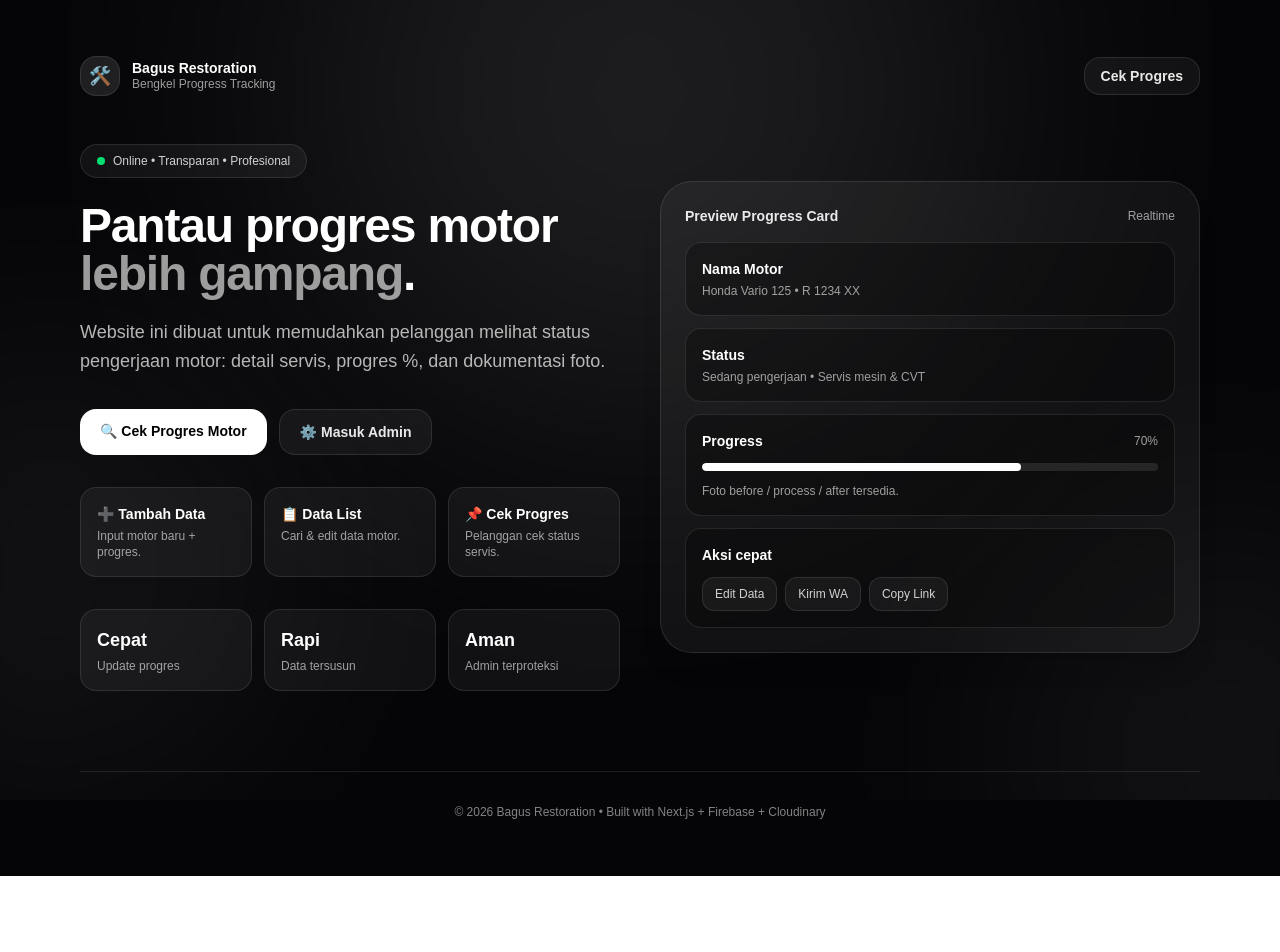
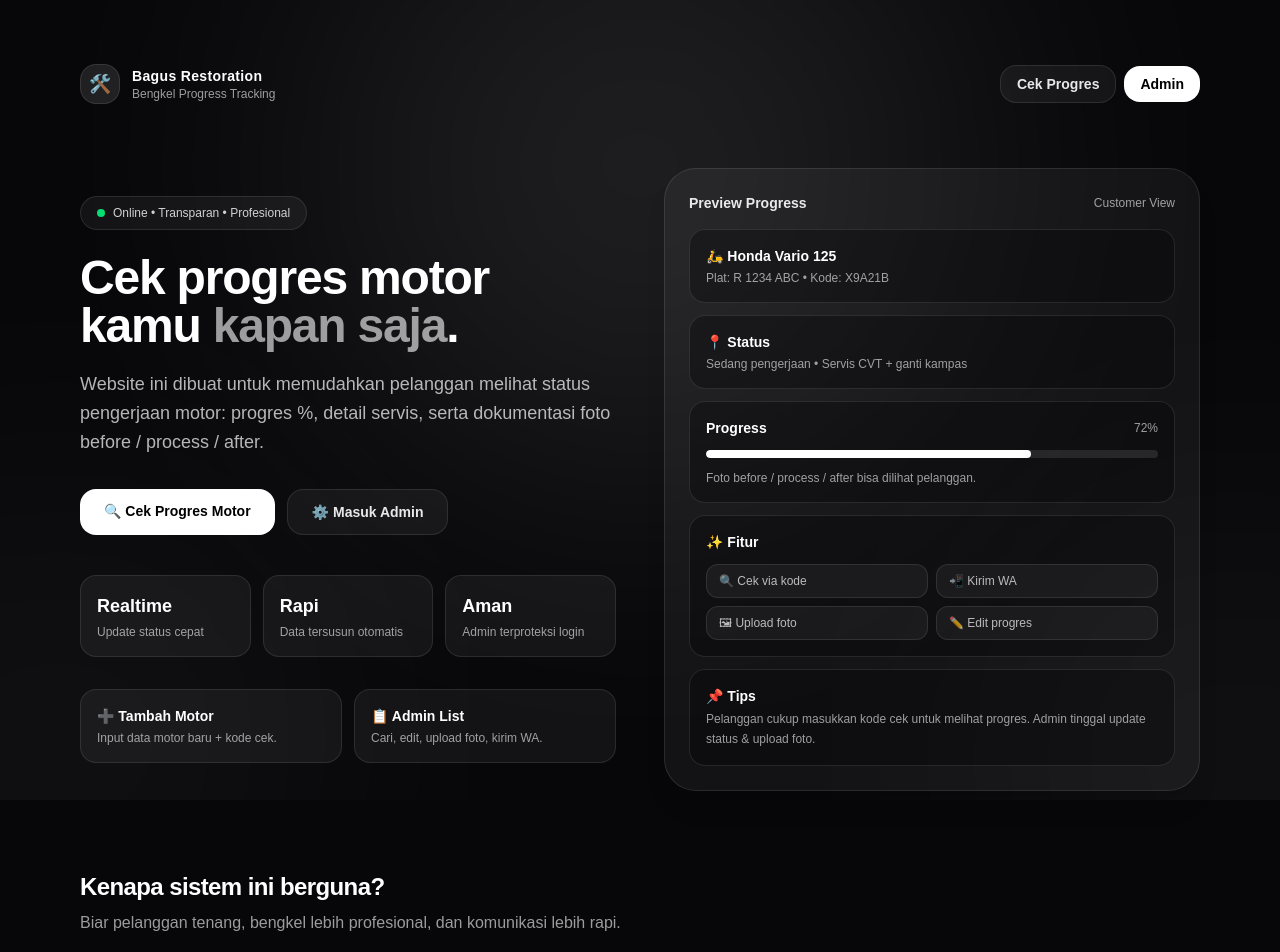
Before and after one commit to RadityaBagus112/sc-profil-bengkel, a Next.js app in the folder bengkel-progress/: page / in a window 1280 px wide. Shown: the top 952 px of the page. Before the commit the page ends 876 px from the top, so only its background shows below. Built offline with nearby package versions, Linux system fonts and the light colour scheme.

Commit message:
sumpah fix inimahh

```diff
--- a/bengkel-progress/app/page.tsx
+++ b/bengkel-progress/app/page.tsx
@@ -2,43 +2,55 @@ import Link from "next/link";
 
 export default function HomePage() {
   return (
-    <main className="min-h-screen bg-[#050507] text-white">
-      {/* Background effects */}
+    <main className="min-h-screen bg-[#07070A] text-white">
+      {/* Background glow */}
       <div className="pointer-events-none fixed inset-0 overflow-hidden">
-        <div className="absolute left-1/2 top-[-260px] h-[700px] w-[700px] -translate-x-1/2 rounded-full bg-white/10 blur-[140px]" />
-        <div className="absolute left-[-200px] top-[40%] h-[500px] w-[500px] rounded-full bg-white/5 blur-[120px]" />
-        <div className="absolute right-[-200px] bottom-[-200px] h-[500px] w-[500px] rounded-full bg-white/5 blur-[120px]" />
+        <div className="absolute -top-40 left-1/2 h-[650px] w-[650px] -translate-x-1/2 rounded-full bg-white/10 blur-[140px]" />
+        <div className="absolute bottom-[-200px] left-[-200px] h-[520px] w-[520px] rounded-full bg-white/5 blur-[140px]" />
+        <div className="absolute bottom-[-220px] right-[-220px] h-[520px] w-[520px] rounded-full bg-white/5 blur-[140px]" />
       </div>
 
-      <div className="relative mx-auto max-w-6xl px-4 py-10 md:py-14">
-        {/* Header */}
+      {/* Container */}
+      <div className="relative mx-auto max-w-6xl px-4 py-10 md:py-16">
+        {/* NAVBAR */}
         <header className="flex items-center justify-between">
           <div className="flex items-center gap-3">
-            <div className="h-10 w-10 rounded-2xl bg-white/10 border border-white/10 grid place-items-center">
+            <div className="h-10 w-10 rounded-2xl bg-white/10 grid place-items-center border border-white/10">
               <span className="text-lg">🛠️</span>
             </div>
-            <div>
-              <p className="text-sm font-semibold leading-tight">
+
+            <div className="leading-tight">
+              <p className="text-sm font-semibold tracking-wide">
                 Bagus Restoration
               </p>
-              <p className="text-xs text-white/60 leading-tight">
+              <p className="text-xs text-white/60">
                 Bengkel Progress Tracking
               </p>
             </div>
           </div>
 
-          {/* tombol kanan atas */}
+          <div className="flex items-center gap-2">
+            {/* route tetap */}
             <Link
               href="/cek"
               className="rounded-2xl border border-white/10 bg-white/5 px-4 py-2 text-sm font-semibold text-white/90 hover:bg-white/10 transition"
             >
               Cek Progres
             </Link>
+
+            {/* route tetap */}
+            <Link
+              href="/admin/login"
+              className="rounded-2xl bg-white text-black px-4 py-2 text-sm font-semibold hover:bg-white/90 transition"
+            >
+              Admin
+            </Link>
+          </div>
         </header>
 
-        {/* Hero */}
-        <section className="mt-12 grid gap-10 md:grid-cols-2 md:items-center">
-          {/* Left */}
+        {/* HERO */}
+        <section className="mt-14 md:mt-16 grid gap-12 md:grid-cols-2 md:items-center">
+          {/* LEFT */}
           <div>
             <div className="inline-flex items-center gap-2 rounded-full border border-white/10 bg-white/5 px-4 py-2 text-xs text-white/80">
               <span className="h-2 w-2 rounded-full bg-green-400" />
@@ -46,42 +58,66 @@ export default function HomePage() {
             </div>
 
             <h1 className="mt-6 text-4xl md:text-5xl font-semibold tracking-tight">
-              Pantau progres motor{" "}
-              <span className="text-white/60">lebih gampang</span>.
+              Cek progres motor kamu{" "}
+              <span className="text-white/60">kapan saja</span>.
             </h1>
 
             <p className="mt-5 text-base md:text-lg text-white/70 leading-relaxed">
               Website ini dibuat untuk memudahkan pelanggan melihat status
-              pengerjaan motor: detail servis, progres %, dan dokumentasi foto.
+              pengerjaan motor: progres %, detail servis, serta dokumentasi foto
+              before / process / after.
             </p>
 
-            {/* Buttons utama */}
+            {/* CTA */}
             <div className="mt-8 flex flex-col sm:flex-row gap-3">
               <Link
                 href="/cek"
-                className="rounded-2xl bg-white text-black px-5 py-3 text-sm font-semibold hover:bg-white/90 transition text-center"
+                className="rounded-2xl bg-white text-black px-6 py-3 text-sm font-semibold hover:bg-white/90 transition text-center"
               >
                 🔍 Cek Progres Motor
               </Link>
 
-              {/* ROUTE ADMIN - jangan diubah */}
               <Link
-                href="/admin"
-                className="rounded-2xl border border-white/10 bg-white/5 px-5 py-3 text-sm font-semibold text-white/90 hover:bg-white/10 transition text-center"
+                href="/admin/login"
+                className="rounded-2xl border border-white/10 bg-white/5 px-6 py-3 text-sm font-semibold text-white/90 hover:bg-white/10 transition text-center"
               >
                 ⚙️ Masuk Admin
               </Link>
             </div>
 
-            {/* Admin quick menu */}
-            <div className="mt-8 grid grid-cols-1 sm:grid-cols-3 gap-3">
+            {/* MINI STATS */}
+            <div className="mt-10 grid grid-cols-1 sm:grid-cols-3 gap-3">
+              <div className="rounded-2xl border border-white/10 bg-white/5 p-4">
+                <p className="text-lg font-semibold">Realtime</p>
+                <p className="text-xs text-white/60 mt-1">
+                  Update status cepat
+                </p>
+              </div>
+
+              <div className="rounded-2xl border border-white/10 bg-white/5 p-4">
+                <p className="text-lg font-semibold">Rapi</p>
+                <p className="text-xs text-white/60 mt-1">
+                  Data tersusun otomatis
+                </p>
+              </div>
+
+              <div className="rounded-2xl border border-white/10 bg-white/5 p-4">
+                <p className="text-lg font-semibold">Aman</p>
+                <p className="text-xs text-white/60 mt-1">
+                  Admin terproteksi login
+                </p>
+              </div>
+            </div>
+
+            {/* QUICK MENU */}
+            <div className="mt-8 grid grid-cols-1 sm:grid-cols-2 gap-3">
               <Link
                 href="/admin/add"
                 className="rounded-2xl border border-white/10 bg-white/5 p-4 hover:bg-white/10 transition"
               >
-                <p className="text-sm font-semibold">➕ Tambah Data</p>
+                <p className="text-sm font-semibold">➕ Tambah Motor</p>
                 <p className="mt-1 text-xs text-white/60">
-                  Input motor baru + progres.
+                  Input data motor baru + kode cek.
                 </p>
               </Link>
 
@@ -89,99 +125,118 @@ export default function HomePage() {
                 href="/admin/list"
                 className="rounded-2xl border border-white/10 bg-white/5 p-4 hover:bg-white/10 transition"
               >
-                <p className="text-sm font-semibold">📋 Data List</p>
+                <p className="text-sm font-semibold">📋 Admin List</p>
                 <p className="mt-1 text-xs text-white/60">
-                  Cari & edit data motor.
-                </p>
-              </Link>
-
-              <Link
-                href="/cek"
-                className="rounded-2xl border border-white/10 bg-white/5 p-4 hover:bg-white/10 transition"
-              >
-                <p className="text-sm font-semibold">📌 Cek Progres</p>
-                <p className="mt-1 text-xs text-white/60">
-                  Pelanggan cek status servis.
+                  Cari, edit, upload foto, kirim WA.
                 </p>
               </Link>
             </div>
-
-            {/* mini stats */}
-            <div className="mt-8 grid grid-cols-3 gap-3">
-              <div className="rounded-2xl border border-white/10 bg-white/5 p-4">
-                <p className="text-lg font-semibold">Cepat</p>
-                <p className="text-xs text-white/60 mt-1">Update progres</p>
-              </div>
-              <div className="rounded-2xl border border-white/10 bg-white/5 p-4">
-                <p className="text-lg font-semibold">Rapi</p>
-                <p className="text-xs text-white/60 mt-1">Data tersusun</p>
-              </div>
-              <div className="rounded-2xl border border-white/10 bg-white/5 p-4">
-                <p className="text-lg font-semibold">Aman</p>
-                <p className="text-xs text-white/60 mt-1">Admin terproteksi</p>
-              </div>
-            </div>
           </div>
 
-          {/* Right */}
+          {/* RIGHT */}
           <div className="rounded-[32px] border border-white/10 bg-white/5 p-5 md:p-6 shadow-xl">
             <div className="flex items-center justify-between">
               <p className="text-sm font-semibold text-white/90">
-                Preview Progress Card
+                Preview Progress
               </p>
-              <span className="text-xs text-white/60">Realtime</span>
+              <span className="text-xs text-white/60">Customer View</span>
             </div>
 
             <div className="mt-4 space-y-3">
               <div className="rounded-2xl border border-white/10 bg-black/30 p-4">
-                <p className="text-sm font-semibold">Nama Motor</p>
+                <p className="text-sm font-semibold">🛵 Honda Vario 125</p>
                 <p className="mt-1 text-xs text-white/60">
-                  Honda Vario 125 • R 1234 XX
+                  Plat: R 1234 ABC • Kode: X9A21B
                 </p>
               </div>
 
               <div className="rounded-2xl border border-white/10 bg-black/30 p-4">
-                <p className="text-sm font-semibold">Status</p>
+                <p className="text-sm font-semibold">📍 Status</p>
                 <p className="mt-1 text-xs text-white/60">
-                  Sedang pengerjaan • Servis mesin & CVT
+                  Sedang pengerjaan • Servis CVT + ganti kampas
                 </p>
               </div>
 
               <div className="rounded-2xl border border-white/10 bg-black/30 p-4">
                 <div className="flex items-center justify-between">
                   <p className="text-sm font-semibold">Progress</p>
-                  <p className="text-xs text-white/60">70%</p>
+                  <p className="text-xs text-white/60">72%</p>
                 </div>
 
                 <div className="mt-3 h-2 w-full rounded-full bg-white/10 overflow-hidden">
-                  <div className="h-full w-[70%] rounded-full bg-white" />
+                  <div className="h-full w-[72%] rounded-full bg-white" />
                 </div>
 
                 <p className="mt-3 text-xs text-white/60">
-                  Foto before / process / after tersedia.
+                  Foto before / process / after bisa dilihat pelanggan.
                 </p>
               </div>
 
               <div className="rounded-2xl border border-white/10 bg-black/30 p-4">
-                <p className="text-sm font-semibold">Aksi cepat</p>
-                <div className="mt-3 flex gap-2">
-                  <span className="rounded-xl border border-white/10 bg-white/5 px-3 py-2 text-xs text-white/80">
-                    Edit Data
-                  </span>
-                  <span className="rounded-xl border border-white/10 bg-white/5 px-3 py-2 text-xs text-white/80">
-                    Kirim WA
-                  </span>
-                  <span className="rounded-xl border border-white/10 bg-white/5 px-3 py-2 text-xs text-white/80">
-                    Copy Link
-                  </span>
+                <p className="text-sm font-semibold">✨ Fitur</p>
+                <div className="mt-3 grid grid-cols-2 gap-2 text-xs text-white/70">
+                  <div className="rounded-xl border border-white/10 bg-white/5 px-3 py-2">
+                    🔍 Cek via kode
                   </div>
+                  <div className="rounded-xl border border-white/10 bg-white/5 px-3 py-2">
+                    📲 Kirim WA
+                  </div>
+                  <div className="rounded-xl border border-white/10 bg-white/5 px-3 py-2">
+                    🖼 Upload foto
+                  </div>
+                  <div className="rounded-xl border border-white/10 bg-white/5 px-3 py-2">
+                    ✏️ Edit progres
+                  </div>
+                </div>
+              </div>
+
+              <div className="rounded-2xl border border-white/10 bg-black/30 p-4">
+                <p className="text-sm font-semibold">📌 Tips</p>
+                <p className="mt-1 text-xs text-white/60 leading-relaxed">
+                  Pelanggan cukup masukkan kode cek untuk melihat progres. Admin
+                  tinggal update status & upload foto.
+                </p>
               </div>
             </div>
           </div>
         </section>
 
-        {/* Footer */}
-        <footer className="mt-14 md:mt-20 border-t border-white/10 pt-8 text-center text-xs text-white/50">
+        {/* FEATURE SECTION */}
+        <section className="mt-14 md:mt-20">
+          <h2 className="text-xl md:text-2xl font-semibold tracking-tight">
+            Kenapa sistem ini berguna?
+          </h2>
+          <p className="mt-2 text-white/60 max-w-2xl">
+            Biar pelanggan tenang, bengkel lebih profesional, dan komunikasi
+            lebih rapi.
+          </p>
+
+          <div className="mt-8 grid grid-cols-1 md:grid-cols-3 gap-4">
+            <div className="rounded-2xl border border-white/10 bg-white/5 p-5">
+              <p className="text-sm font-semibold">📌 Transparansi</p>
+              <p className="mt-2 text-sm text-white/60 leading-relaxed">
+                Pelanggan bisa cek status tanpa harus chat berkali-kali.
+              </p>
+            </div>
+
+            <div className="rounded-2xl border border-white/10 bg-white/5 p-5">
+              <p className="text-sm font-semibold">🧾 Dokumentasi</p>
+              <p className="mt-2 text-sm text-white/60 leading-relaxed">
+                Foto before/process/after bikin pengerjaan lebih jelas.
+              </p>
+            </div>
+
+            <div className="rounded-2xl border border-white/10 bg-white/5 p-5">
+              <p className="text-sm font-semibold">⚡ Efisiensi</p>
+              <p className="mt-2 text-sm text-white/60 leading-relaxed">
+                Admin cukup update sekali, pelanggan langsung lihat.
+              </p>
+            </div>
+          </div>
+        </section>
+
+        {/* FOOTER */}
+        <footer className="mt-16 md:mt-24 border-t border-white/10 pt-8 text-center text-xs text-white/50">
           © {new Date().getFullYear()} Bagus Restoration • Built with Next.js +
           Firebase + Cloudinary
         </footer>
```
Lines whose indentation alone changed are shown as unchanged.
